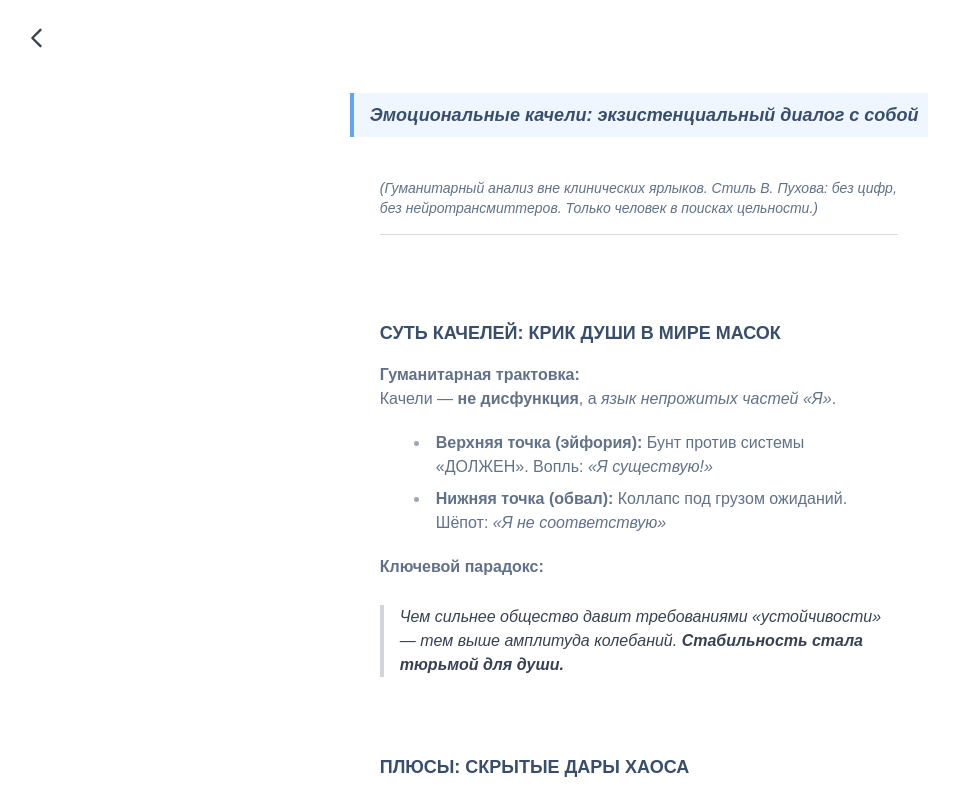
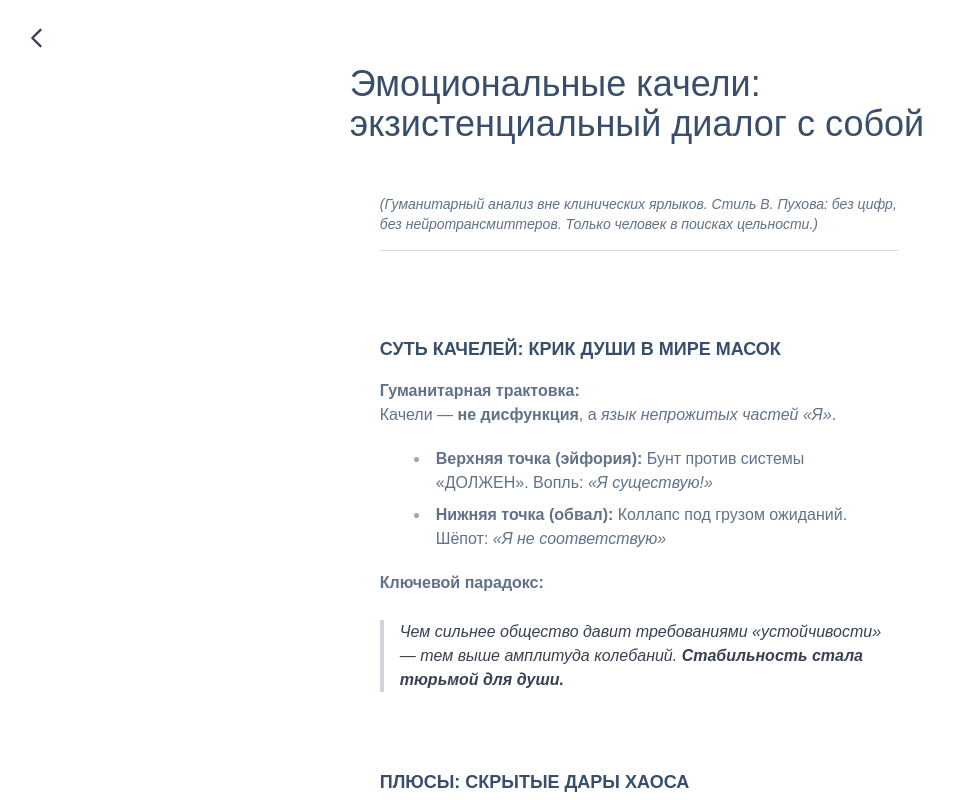
Before and after one commit to tarchevsky/thrpy, a Next.js app: page /swing in a window 1280 px wide. Shown: the top 800 px of the page, without its empty margins (1-960 px from the left). Built offline with nearby package versions, Linux system fonts and the light colour scheme; no server answers.

Commit message:
убрал часть стилей

```diff
--- a/src/app/swing/page.tsx
+++ b/src/app/swing/page.tsx
@@ -14,9 +14,7 @@ export default function SwingPage() {
 	return (
 		<>
 			<HomeLink />
-		   <blockquote className='border-l-4 border-blue-400 pl-4 py-2 mb-6 bg-blue-50 text-lg font-semibold italic'>
-			 Эмоциональные качели: экзистенциальный диалог с собой
-		   </blockquote>
+			<PageHeading title='Эмоциональные качели: экзистенциальный диалог с собой' />
 			<FadeIn className='ind cont flex flex-col gap-6 md:gap-8 text-[15px] md:text-base leading-relaxed'>
 				<section>
 					<p className='italic text-sm mb-4'>
```
Also changed, not shown: src/app/tree/page.tsx (indentation only).
